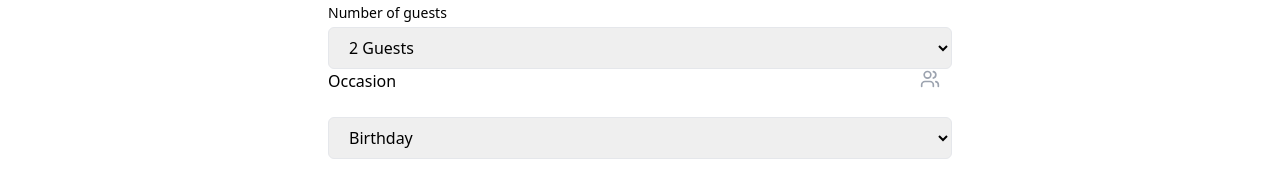
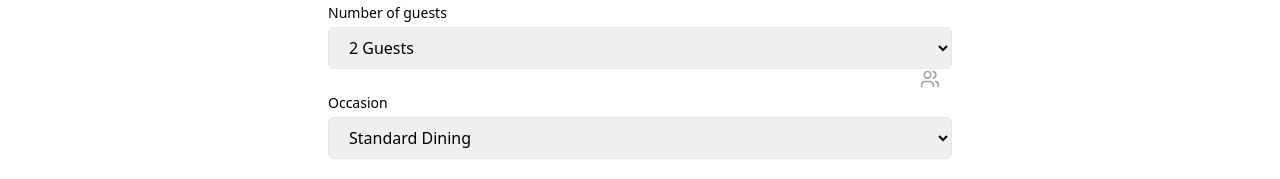
Before and after one commit to JakhmolaShikhar/Little-Lemon, a React (Vite) app: page /reservation in a window 1280 px wide. Shown: the part 621-800 px from the top of the page. Built offline with nearby package versions, Linux system fonts and the light colour scheme.

Commit message:
updated time and occasion

```diff
--- a/src/components/BookingForm.jsx
+++ b/src/components/BookingForm.jsx
@@ -54,13 +54,15 @@ const BookingForm = () => {
                     <Clock className='absolute right-3 top-2.5 h-5 w-5' />
                 </div>
             </div>
+
             <div className='relative'>
                 <label htmlFor="guests" className='block text-sm font-medium mb-1'>
                     Number of guests
                 </label>
                 <div className='relative'>
                     <select
-                    type="number"
+                    type="guests"
+                    required
                     placeholder="1"
                     className='w-full px-4 py-2 border rounded-md'
                     value={formData.guests}
@@ -73,14 +75,20 @@ const BookingForm = () => {
                     <Users className='absolute right-3 toop-2.5 h-5 w-5 text-gray-400' />
                 </div>
             </div>
-            <label htmlFor="occasion">Occasion</label>
-            <select
-            id="occasion"
-            className='w-full px-4 py-2 border rounded-md'
-            >
-                <option>Birthday</option>
-                <option>Anniversary</option>
-            </select>
+            <div>
+                <label htmlFor="occasion" className='block text-sm font-medium mb-1'>Occasion</label>
+                <select
+                id="occasion"
+                className='w-full px-4 py-2 border rounded-md'
+                value={formData.occasion}
+                onChange={handleChange}
+                >
+                    <option value='standard'>Standard Dining</option>
+                    <option value='birthday'>Birthday</option>
+                    <option value='anniversary'>Anniversary</option>
+                    <option value='business'>Business Meal</option>
+                </select>
+            </div>
 
             <div>
                 <button
```
